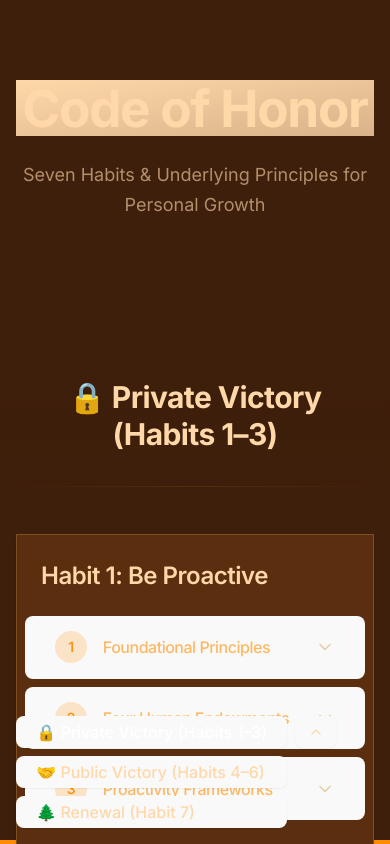
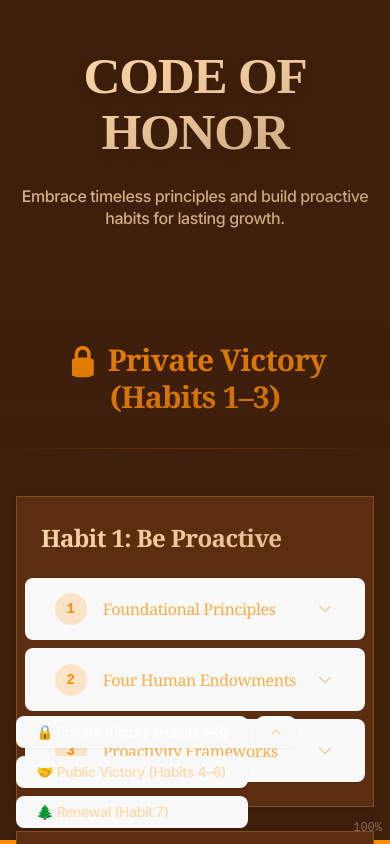
Before and after one commit to shan2new/principles, a React (Vite) app: page / in a window 390 px wide. Shown: the top 844 px of the page. Built offline with nearby package versions, Linux system fonts and the light colour scheme.

Commit message:
chore: improving typography

```diff
--- a/src/components/GroupSection.tsx
+++ b/src/components/GroupSection.tsx
@@ -34,10 +34,10 @@ export default function GroupSection({ group }: { group: Group }) {
       className="mb-24 last:mb-12"
     >
       <div className="sticky top-0 z-10 py-8 -mx-4 px-4 bg-gradient-to-b from-background via-background/98 to-background/95 backdrop-blur-sm">
-        <h2 className="text-3xl sm:text-4xl font-bold text-center">
+        <h2 className="font-display text-3xl sm:text-4xl font-bold tracking-tight text-center bg-gradient-to-br from-primary/90 to-primary/70 bg-clip-text text-transparent">
           {group.name}
         </h2>
-        <div className="absolute inset-x-0 -bottom-px h-px bg-gradient-to-r from-transparent via-border/30 to-transparent" />
+        <div className="absolute inset-x-0 -bottom-px h-px bg-gradient-to-r from-transparent via-primary/20 to-transparent" />
       </div>
       <div className="mt-12 space-y-6">
         {group.habits.map((h) => (
--- a/src/components/HabitPanel.tsx
+++ b/src/components/HabitPanel.tsx
@@ -14,7 +14,7 @@ interface Props {
 const HabitPanel = ({ habit }: Props) => (
   <div className="group">
     <Card className="scroll-panel my-6 pb-6 bg-card shadow-sm hover:shadow-md transition-shadow duration-300">
-      <h3 className="text-2xl font-semibold mb-6 px-6 pt-6 text-foreground">
+      <h3 className="font-display text-2xl font-bold tracking-tight mb-6 px-6 pt-6 text-foreground/90 bg-gradient-to-r from-foreground to-foreground/80 bg-clip-text text-transparent">
         {habit.title}
       </h3>
 
@@ -30,10 +30,10 @@ const HabitPanel = ({ habit }: Props) => (
               className="px-6 py-4 bg-white text-primary-foreground hover:bg-primary/80 transition-colors rounded-lg"
             >
               <span className="flex items-center gap-4 text-left">
-                <span className="w-8 h-8 flex items-center justify-center rounded-full bg-primary/20 text-primary font-medium text-sm">
+                <span className="font-mono w-8 h-8 flex items-center justify-center rounded-full bg-primary/20 text-primary font-semibold text-sm tracking-wide">
                   {index + 1}
                 </span>
-                <span className="text-base font-medium text-primary/60">{cat.name}</span>
+                <span className="font-display text-base font-medium tracking-tight text-primary/70">{cat.name}</span>
               </span>
             </AccordionTrigger>
 
@@ -46,9 +46,9 @@ const HabitPanel = ({ habit }: Props) => (
                     className="rounded-lg overflow-hidden bg-accent/10 border-accent/30 hover:border-accent/50 transition-colors"
                   >
                     <AccordionTrigger className="px-4 py-3 bg-accent/10 hover:bg-accent/80 text-foreground transition-colors">
-                      <span className="text-base font-medium text-primary/40">{p.name}</span>
+                      <span className="font-display text-base font-medium tracking-tight text-primary/50">{p.name}</span>
                     </AccordionTrigger>
-                    <AccordionContent className="px-4 py-3 text-base leading-relaxed text-foreground/80 bg-accent/20 border-t border-accent/30 rounded-b-lg">
+                    <AccordionContent className="px-4 py-3 font-sans text-[15px] leading-relaxed text-foreground/80 bg-accent/20 border-t border-accent/30 rounded-b-lg font-normal tracking-wide">
                       {p.desc}
                     </AccordionContent>
                   </AccordionItem>
--- a/src/components/Header.tsx
+++ b/src/components/Header.tsx
@@ -1,13 +1,15 @@
 const Header = () => (
-    <header className="relative py-20 mb-12 overflow-hidden">
-        <div className="absolute inset-0 -z-10 bg-gradient-to-b from-primary/5 to-transparent" />
+    <header className="relative py-12 sm:py-20 mb-8 sm:mb-12 overflow-hidden">
+        <div className="absolute inset-0 -z-10 bg-gradient-to-b from-primary/20 via-primary/10 to-transparent backdrop-blur-[1px]" />
         <div className="max-w-2xl mx-auto text-center px-4">
-            <h1 className="text-4xl md:text-5xl font-bold tracking-tight bg-gradient-to-br from-foreground to-foreground/80 mb-6">
+            <h1 className="font-['MedievalSharp',cursive] text-6xl sm:text-7xl md:text-8xl uppercase font-extrabold tracking-tight bg-gradient-to-br from-foreground via-foreground/90 to-foreground/70 bg-clip-text text-transparent drop-shadow-lg mb-6 sm:mb-8">
                 Code of Honor
             </h1>
-            <p className="text-lg md:text-xl text-foreground/60 max-w-xl mx-auto leading-relaxed">
-                Seven Habits &amp; Underlying Principles for Personal Growth
-            </p>
+            <div className="space-y-4">
+                <p className="font-display text-base sm:text-lg md:text-2xl text-foreground/90 max-w-xl mx-auto leading-snug font-medium tracking-tight bg-gradient-to-r from-foreground/80 to-foreground/70 bg-clip-text text-transparent">
+                    Embrace timeless principles and build proactive habits for lasting growth.
+                </p>
+            </div>
         </div>
     </header>
 )
--- a/src/components/KeyboardHelp.tsx
+++ b/src/components/KeyboardHelp.tsx
@@ -19,30 +19,34 @@ export default function KeyboardHelp() {
   if (!isVisible) return null;
 
   return (
-    <div className="fixed bottom-8 right-8 p-4 bg-card rounded-lg shadow-lg border border-border/50 max-w-sm">
-      <h4 className="font-semibold mb-2">Keyboard Shortcuts</h4>
-      <ul className="space-y-2 text-sm text-muted-foreground">
-        <li className="flex items-center gap-2">
-          <kbd className="px-2 py-1 bg-accent rounded text-xs">↑</kbd>
-          <kbd className="px-2 py-1 bg-accent rounded text-xs">k</kbd>
-          <span>Previous section</span>
+    <div className="fixed bottom-8 right-8 p-6 bg-card rounded-lg shadow-lg border border-border/50 max-w-sm backdrop-blur-sm">
+      <h4 className="font-display text-lg font-bold tracking-tight mb-4 text-foreground/90">Keyboard Shortcuts</h4>
+      <ul className="space-y-3 text-[15px] leading-relaxed text-foreground/70">
+        <li className="flex items-center gap-3">
+          <div className="flex items-center gap-2">
+            <kbd className="font-mono px-2 py-1 bg-accent/20 rounded text-xs font-medium tracking-wide text-accent-foreground/90">↑</kbd>
+            <kbd className="font-mono px-2 py-1 bg-accent/20 rounded text-xs font-medium tracking-wide text-accent-foreground/90">k</kbd>
+          </div>
+          <span className="font-sans font-medium tracking-tight">Previous section</span>
         </li>
-        <li className="flex items-center gap-2">
-          <kbd className="px-2 py-1 bg-accent rounded text-xs">↓</kbd>
-          <kbd className="px-2 py-1 bg-accent rounded text-xs">j</kbd>
-          <span>Next section</span>
+        <li className="flex items-center gap-3">
+          <div className="flex items-center gap-2">
+            <kbd className="font-mono px-2 py-1 bg-accent/20 rounded text-xs font-medium tracking-wide text-accent-foreground/90">↓</kbd>
+            <kbd className="font-mono px-2 py-1 bg-accent/20 rounded text-xs font-medium tracking-wide text-accent-foreground/90">j</kbd>
+          </div>
+          <span className="font-sans font-medium tracking-tight">Next section</span>
         </li>
-        <li className="flex items-center gap-2">
-          <kbd className="px-2 py-1 bg-accent rounded text-xs">Home</kbd>
-          <span>Jump to first section</span>
+        <li className="flex items-center gap-3">
+          <kbd className="font-mono px-2 py-1 bg-accent/20 rounded text-xs font-medium tracking-wide text-accent-foreground/90">Home</kbd>
+          <span className="font-sans font-medium tracking-tight">Jump to first section</span>
         </li>
-        <li className="flex items-center gap-2">
-          <kbd className="px-2 py-1 bg-accent rounded text-xs">End</kbd>
-          <span>Jump to last section</span>
+        <li className="flex items-center gap-3">
+          <kbd className="font-mono px-2 py-1 bg-accent/20 rounded text-xs font-medium tracking-wide text-accent-foreground/90">End</kbd>
+          <span className="font-sans font-medium tracking-tight">Jump to last section</span>
         </li>
-        <li className="flex items-center gap-2">
-          <kbd className="px-2 py-1 bg-accent rounded text-xs">?</kbd>
-          <span>Toggle this help dialog</span>
+        <li className="flex items-center gap-3">
+          <kbd className="font-mono px-2 py-1 bg-accent/20 rounded text-xs font-medium tracking-wide text-accent-foreground/90">?</kbd>
+          <span className="font-sans font-medium tracking-tight">Toggle this help dialog</span>
         </li>
       </ul>
     </div>
--- a/src/components/Navigation.tsx
+++ b/src/components/Navigation.tsx
@@ -31,18 +31,25 @@ export default function Navigation() {
   };
 
   return (
-    <nav className="fixed right-8 top-1/2 -translate-y-1/2 space-y-2 hidden xl:block">
+    <nav className="fixed right-8 top-1/2 -translate-y-1/2 space-y-2 hidden xl:block" aria-label="Section navigation">
       {groups.map((group) => (
         <button
           key={group.name}
           onClick={() => scrollToSection(group.name)}
-          className={`block w-3 h-3 rounded-full transition-all duration-200 ${
+          className={`group block w-3 h-3 rounded-full transition-all duration-200 ${
             activeSection === group.name
               ? 'bg-primary scale-125'
               : 'bg-primary/20 hover:bg-primary/50'
           }`}
           aria-label={`Jump to ${group.name}`}
-        />
+          title={group.name}
+          aria-current={activeSection === group.name ? 'true' : undefined}
+        >
+          <span className="sr-only font-display text-sm">{group.name}</span>
+          <span className="font-sans text-sm font-medium tracking-tight text-foreground/70 opacity-0 group-hover:opacity-100 absolute left-0 -translate-x-[calc(100%+1rem)] whitespace-nowrap transition-opacity duration-200">
+            {group.name}
+          </span>
+        </button>
       ))}
     </nav>
   );
--- a/src/components/Progress.tsx
+++ b/src/components/Progress.tsx
@@ -13,6 +13,7 @@ export default function Progress() {
   });
 
   return (
+    <>
       <div
         className="fixed bottom-0 left-0 h-1 bg-primary transition-[width] duration-150 ease-out motion-safe:duration-300"
         style={{ width: `${progress}%` }}
@@ -21,5 +22,9 @@ export default function Progress() {
         aria-valuemin={0}
         aria-valuemax={100}
       />
+      <div className="fixed bottom-2 right-2 text-xs font-mono text-foreground/40">
+        {Math.round(progress)}%
+      </div>
+    </>
   );
 }
--- a/src/components/QuickNav.tsx
+++ b/src/components/QuickNav.tsx
@@ -54,9 +54,11 @@ export default function QuickNav() {
             variant={activeSection === group.name ? 'default' : 'outline'}
             size="sm"
             onClick={() => scrollToSection(group.name)}
-            className="text-left justify-start focus-visible:ring-2 focus-visible:ring-primary/50"
+            className="text-left justify-start font-display tracking-tight focus-visible:ring-2 focus-visible:ring-primary/50"
           >
-            {group.name}
+            <span className="text-sm font-medium tracking-tight leading-none">
+              {group.name}
+            </span>
           </Button>
         ))}
       </div>
--- a/src/index.css
+++ b/src/index.css
@@ -1,11 +1,18 @@
 @import "tailwindcss";
 @import "tw-animate-css";
 
-@custom-variant dark (&:is(.dark *));
+/* Import additional Google Fonts */
+@import url('https://fonts.googleapis.com/css2?family=Inter:wght@400;500;600;700;800;900&family=Fraunces:opsz,wght@9..144,400;9..144,500;9..144,600;9..144,700;9..144,800&family=JetBrains+Mono:wght@400;500&display=swap');
+@import url('https://fonts.googleapis.com/css2?family=Righteous&family=Uncial+Antiqua&display=swap');
+@import url('https://fonts.googleapis.com/css2?family=MedievalSharp&display=swap');
 
 :root {
   /* Font settings */
-  font-family: 'Inter', system-ui, -apple-system, sans-serif;
+  --font-sans: 'Inter', system-ui, -apple-system, sans-serif;
+  --font-display: 'Fraunces', Georgia, serif;
+  --font-mono: 'JetBrains Mono', monospace;
+
+  font-family: var(--font-sans);
   line-height: 1.75;
   font-weight: 400;
   font-size: 16px;
@@ -198,12 +205,14 @@ button:focus-visible {
 
   body {
     @apply bg-background text-foreground;
+    font-family: var(--font-sans);
     font-feature-settings: "cv02", "cv03", "cv04", "cv11";
     text-underline-offset: 0.2em;
   }
 
   h1, h2, h3, h4, h5, h6 {
     @apply font-semibold tracking-tight text-foreground;
+    font-family: var(--font-display);
     letter-spacing: -0.02em;
   }
 
@@ -221,6 +230,11 @@ button:focus-visible {
 
   p {
     @apply leading-relaxed text-base md:text-lg text-foreground/80;
+    font-family: var(--font-sans);
+  }
+
+  kbd {
+    font-family: var(--font-mono);
   }
 
   /* Better link focus states */
```
Lines whose indentation alone changed are shown as unchanged.
